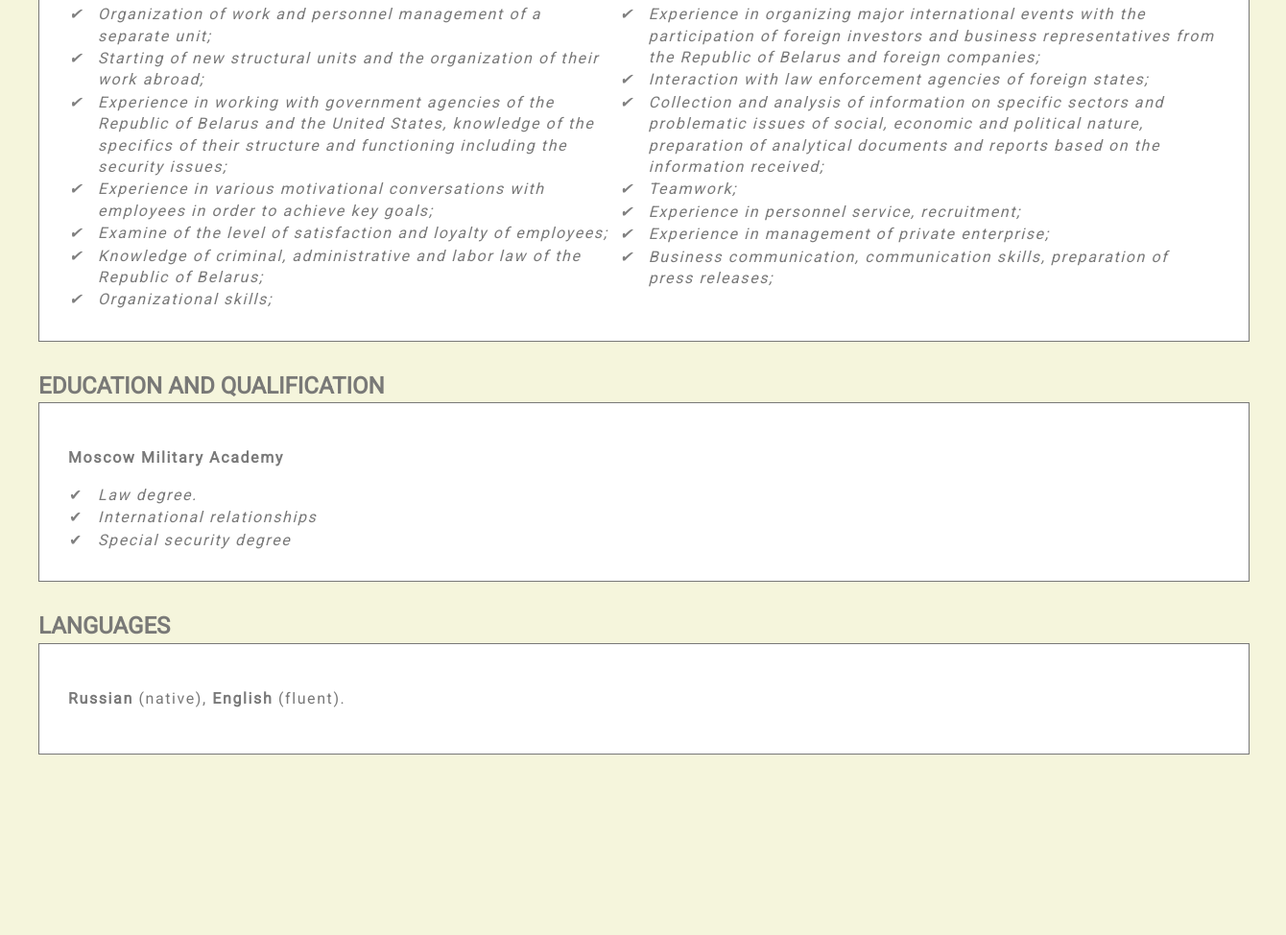
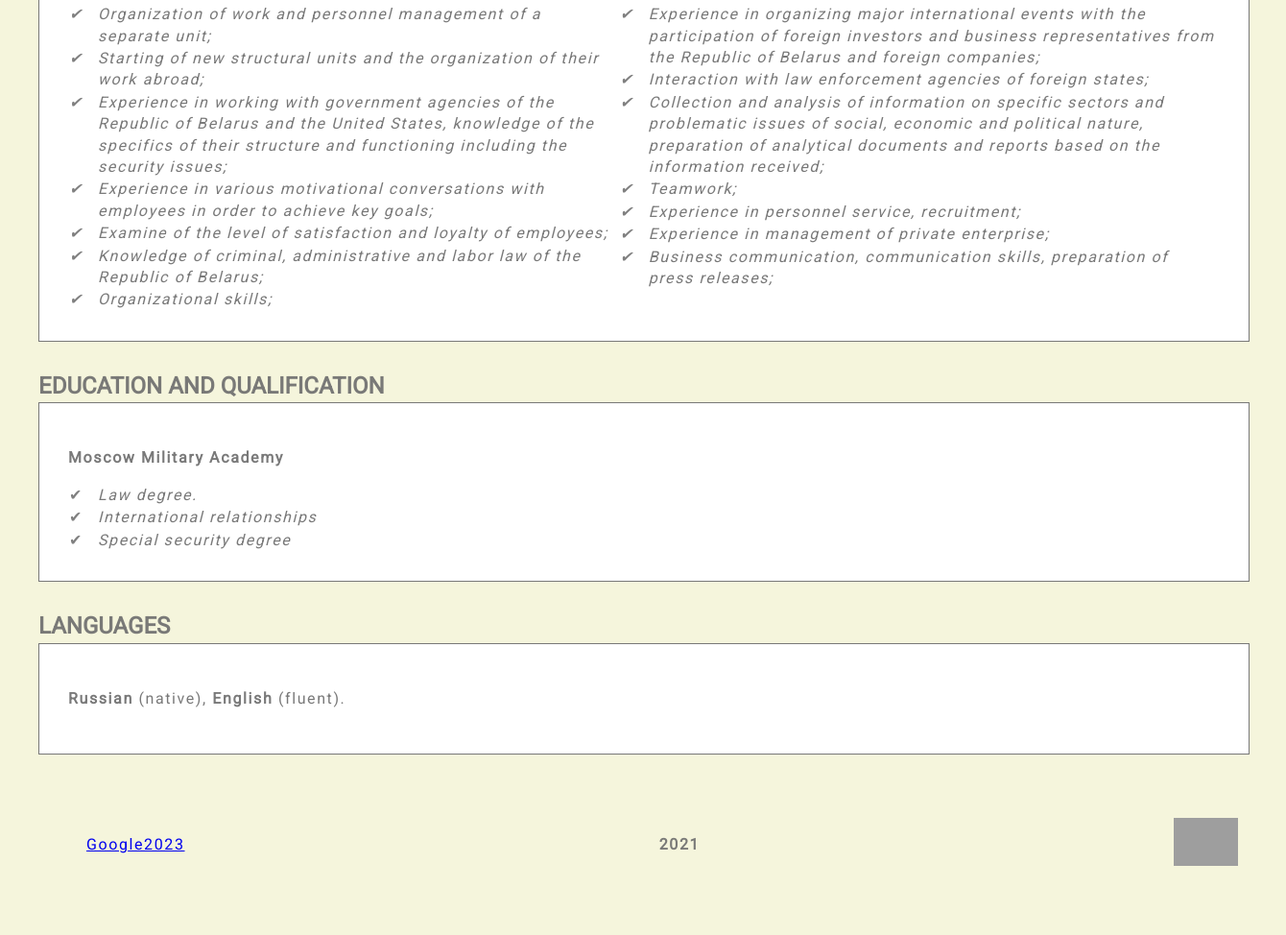
Before and after one commit to Google2023/rsschool-cv, a plain HTML site: page index.html in a window 1280 px wide. Shown: the part 802-1776 px from the top of the page at 96% size, 1340 px wide, since content can reach past the window. Before the commit the page ends 1588 px from the top, so only its background shows below. Drawn offline with Linux system fonts and the light colour scheme; grey boxes are pictures that could not be loaded.

Commit message:
add footer

```diff
--- a/index.html
+++ b/index.html
@@ -92,6 +92,19 @@
 
 
 </body>
+<footer>
+    <div class="container">
+        <div class="footer">
+            <p><a href="https://github.com/Google2023">Google2023</a></p>
+
+            <p><b>2021</b></p>
+             <p><a href="https://rs.school/images/rs_school_js.svg"><img class = "logo" src="https://rs.school/images/rs_school_js.svg"  alt = "logo RS School JS Cours">
+            </a>
+            </p>
+        </div>
+    </div>
+
+</footer>
 
 
 
--- a/style.css
+++ b/style.css
@@ -126,3 +126,20 @@ ul > li:before{
     background-color: #fff;
 
 }
+
+/*footer*/
+.footer {
+    width: 100%;
+    padding: 50px;
+    letter-spacing: 0.1em;
+    display: flex;
+    justify-content: space-between;
+    align-items: center;
+
+
+
+
+}
+.logo {
+    height: 50px;
+}
```
